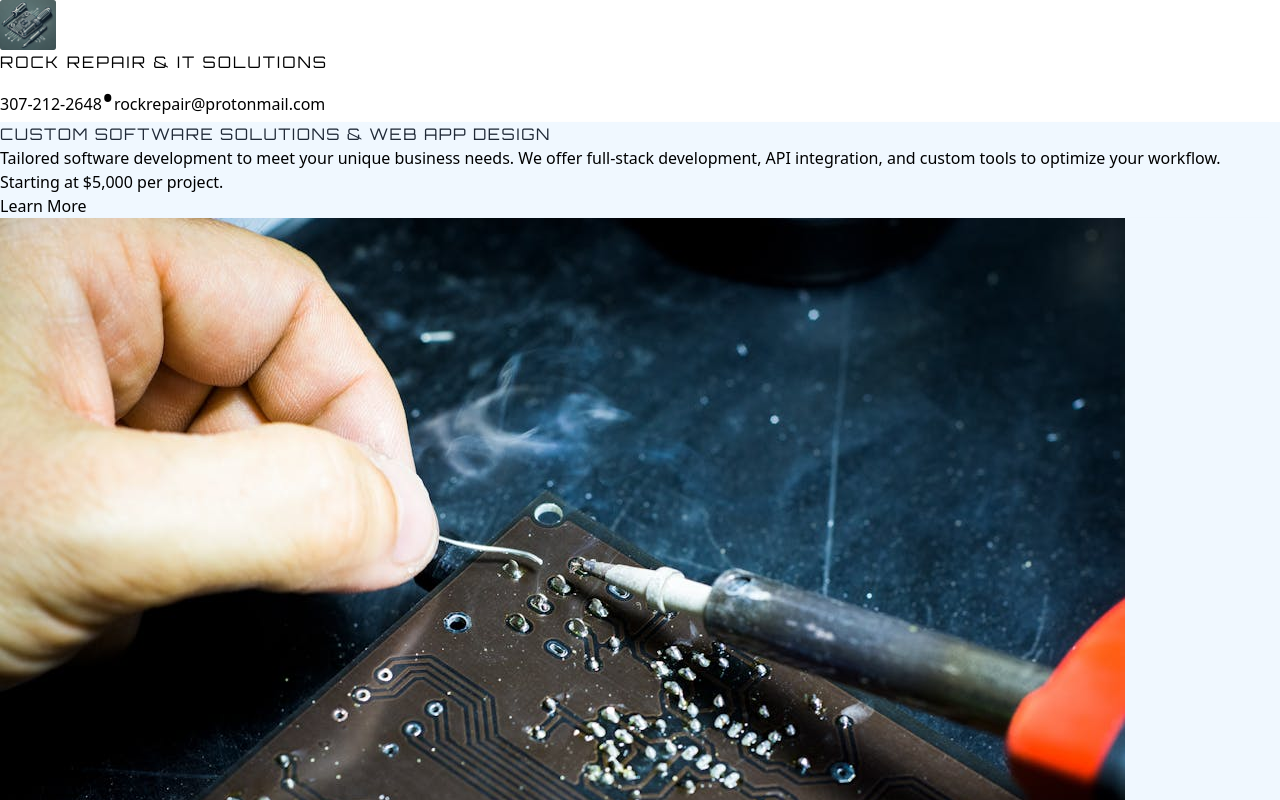
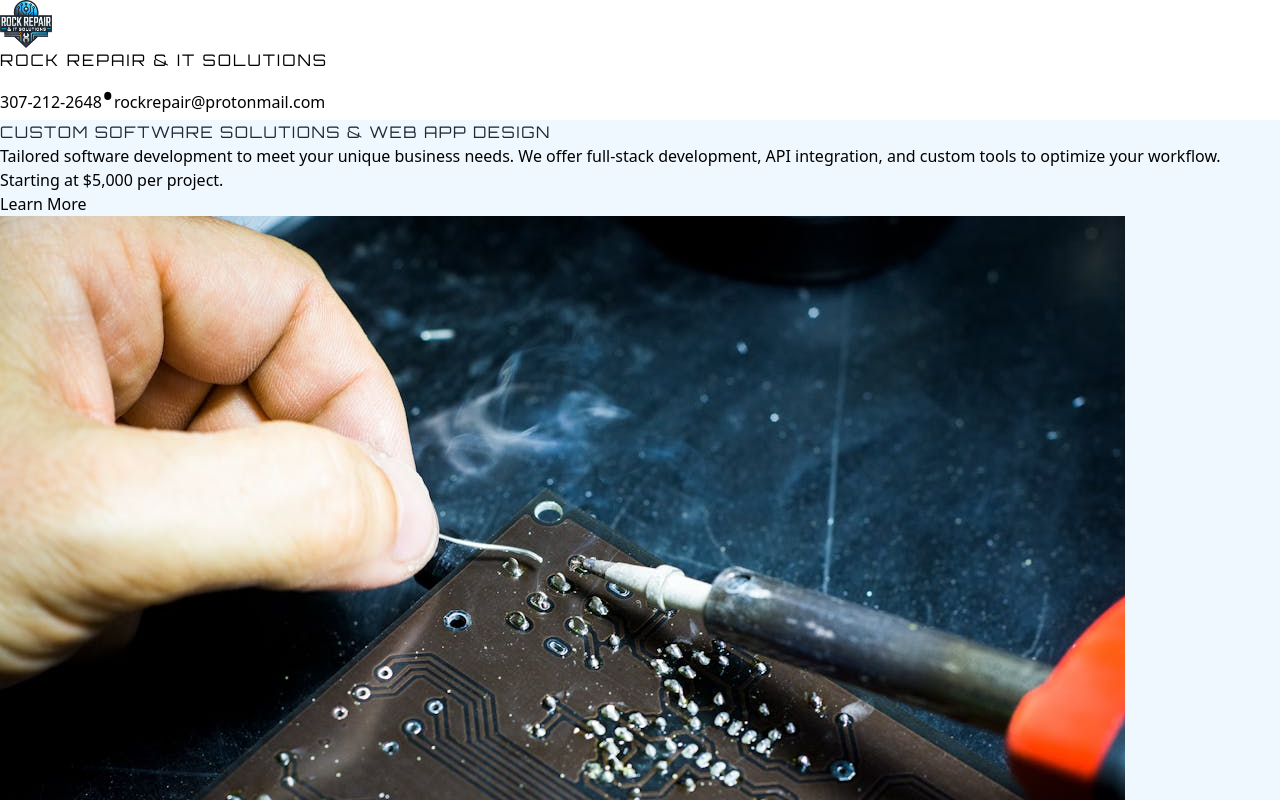
Before and after one commit to lionsarmor/RockRepair, a Vue app: page / in a window 1280 px wide. Shown: the top 800 px of the page. Built offline with nearby package versions, Linux system fonts and the light colour scheme; what vue-konva would draw is missing.

Commit message:
fixed header

```diff
--- a/src/components/DashboardHeader.vue
+++ b/src/components/DashboardHeader.vue
@@ -42,8 +42,7 @@ export default {
 }
 
 .logo {
-  height: 7vh;
-  max-height: 50px;
+  height: 6vh;
   object-fit: contain;
 }
 
```
Also changed, not shown: src/assets/images/logo.png, 1 other file (tests, documents, lock files or other folders).
